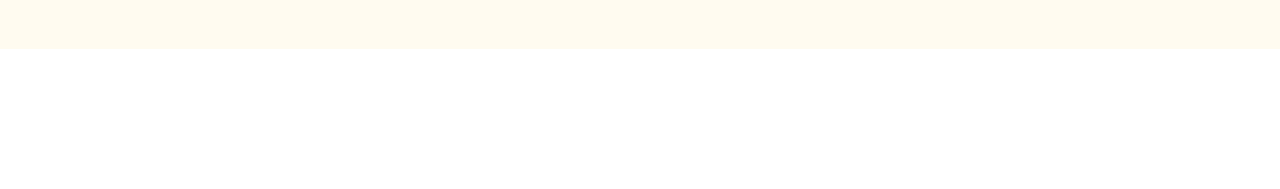
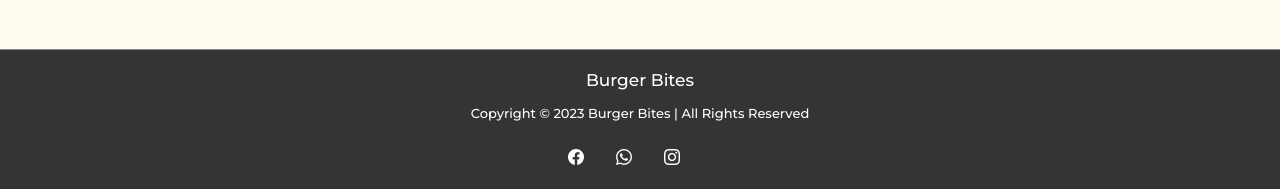
Before and after one commit to muhammed-jasim/Mini-project, a plain HTML site: page index.html in a window 1280 px wide. Shown: the part 4390-4579 px from the top of the page. Before the commit the page ends 4439 px from the top, so only its background shows below. Drawn offline with nearby package versions, Linux system fonts and the light colour scheme.

Commit message:
footer section added

```diff
--- a/index.html
+++ b/index.html
@@ -4,6 +4,7 @@
     <meta charset="UTF-8">
     <meta name="viewport" content="width=device-width, initial-scale=1.0">
     <title>Burger Bites</title>
+    <link rel="shortcut icon" href="images/logo (1).ico">
     <link rel="stylesheet" href="style.css">
     <link rel="stylesheet" href="https://cdn.jsdelivr.net/npm/bootstrap-icons@1.10.5/font/bootstrap-icons.css">
     <link rel="preconnect" href="https://fonts.googleapis.com">
@@ -14,7 +15,6 @@
 
 </head>
 <body>
-
 <!-- home section -->
     <section class="home" id="home">
       <div class="fix">
@@ -365,6 +365,41 @@
     </div>
   </section>
 
+
+
+  <!-- start footer section -->
+
+  <section class="footer" id="footer">
+    <div class=" footer-div">
+      <footer>
+        <div class="footer-name">
+          <h3>Burger Bites</h3>
+        </div>
+        <div class="copyright">
+          <p>Copyright © 2023 Burger Bites | All Rights Reserved</p>
+        </div>
+        <div class="social-media">
+          <a href="" class="social-media-icons">
+            <i class="bi bi-facebook"></i>
+          </a>
+
+          <a href="" class="social-media-icons">
+            <i class="bi bi-whatsapp"></i>
+          </a>
+
+          <a href="" class="social-media-icons">
+            <i class="bi bi-instagram"></i>
+          </a>
+
+          <a href="" class="social-media-icons">
+            <i class="bi bi-Twitter"></i>
+          </a>
+        </div>
+      </footer>
+    </div>
+  </section>
+<!-- end footer section -->
+
     <script src="https://cdn.jsdelivr.net/npm/@popperjs/core@2.9.2/dist/umd/popper.min.js" integrity="sha384-IQsoLXl5PILFhosVNubq5LC7Qb9DXgDA9i+tQ8Zj3iwWAwPtgFTxbJ8NT4GN1R8p" crossorigin="anonymous"></script>
     <script src="https://cdn.jsdelivr.net/npm/bootstrap@5.0.2/dist/js/bootstrap.min.js" integrity="sha384-cVKIPhGWiC2Al4u+LWgxfKTRIcfu0JTxR+EQDz/bgldoEyl4H0zUF0QKbrJ0EcQF" crossorigin="anonymous"></script>
     <script src="script.js"></script>
--- a/style.css
+++ b/style.css
@@ -283,6 +283,9 @@ nav a {
     /* .main-page-burger{
         top: 45vw;
     } */
+    .nav-item{
+        font-size: 2.5vw;
+    }
     .home-order-btn{
         width: 100px;
         height: 34px;
@@ -308,6 +311,9 @@ nav a {
         height: 27px;
         margin-left: 3%;
     }
+    .nav-item{
+        font-size: 2.6vw;
+    }
 }
 @media (max-width: 400px){
     .home-order-btn{
@@ -320,6 +326,9 @@ nav a {
     .home-texts p{
         font-size: 2.9vw;
         margin-top: 5.5vw;
+    }
+    .nav-item{
+        font-size: 2.9vw;
     }
 }
 
@@ -720,3 +729,118 @@ form textarea{
 
     }
 }
+
+@media (max-width:480px){
+    form input{
+        width: 90%;
+        padding-inline-start: 5%;
+
+    }
+    form textarea{
+        width:90%;
+        padding-inline-start: 5%;
+    }
+}
+
+
+
+        /* footer section */
+
+.footer{
+    width: 100%;
+    background-color: rgb(255, 251, 240);
+    /* border: 2px solid red; */
+    font-family: 'Montserrat', sans-serif;
+}
+.footer-div{
+    background-color:rgb(52, 52, 52,8);
+    color: rgb(255, 255, 255);
+    display: flex;
+    justify-content: center;
+    align-items: center;
+    padding: 1rem;
+    border-top: 0.5px solid rgb(137, 137, 137);
+}
+footer{
+    display:flex;
+    flex-direction: column;
+    justify-content: center;
+}
+footer .footer-name{
+    display: flex;
+    justify-content: center;
+    align-items: center;
+    padding: 0.2rem;
+    /* width: 100%; */
+    /* border: 2px solid red; */
+}
+.footer-nav li{
+    display:inline;
+    /* flex-direction: row; */
+    /* border: 2px solid red; */
+}
+.footer-nav a{
+    text-decoration: none;
+    padding: 0.2rem;
+}
+.footer-nav{
+    display: flex;
+    justify-content: center;
+    align-items: center;
+}
+.social-media a{
+    text-decoration: none;
+}
+.social-media{
+    display: flex;
+    justify-content: center;
+    align-items: end;
+    padding: 0.2rem;
+
+}
+.social-media-icons i{
+    padding-inline: 1rem;
+    color: rgb(255, 255, 255);
+}
+.social-media-icons i:hover{
+    color:orange;
+}
+.copyright{
+    display: flex;
+    justify-content: center;
+    padding: 0.2rem;
+    font-size: 13px;
+
+}
+.footer-name h3{
+    font-size: 17px;
+}
+@media(max-width:768px){
+    .copyright{
+        font-size: 12px;
+    }
+}
+@media(max-width:480px){
+    .footer-name h3{
+        font-size: 15px;
+    }
+    .copyright{
+        font-size: 11px;
+    }
+}
+@media(max-width:340px){
+    .footer-name h3{
+        font-size: 12px;
+    }
+    .copyright{
+        font-size: 9px;
+    }
+}
+@media(max-width:280px){
+    .footer-name h3{
+        font-size: 10px;
+    }
+    .copyright{
+        font-size: 7px;
+    }
+}
```
Also changed, not shown: images/order-img.jpg (deleted), 1 other file.
